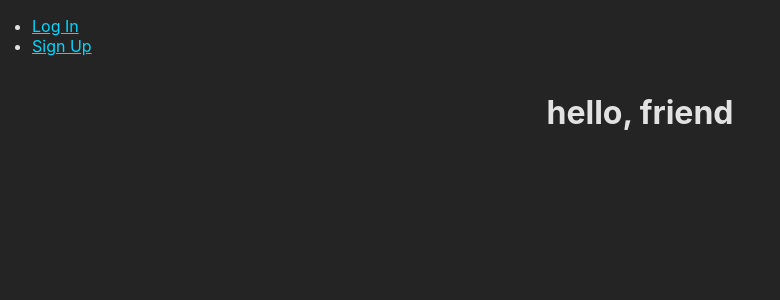
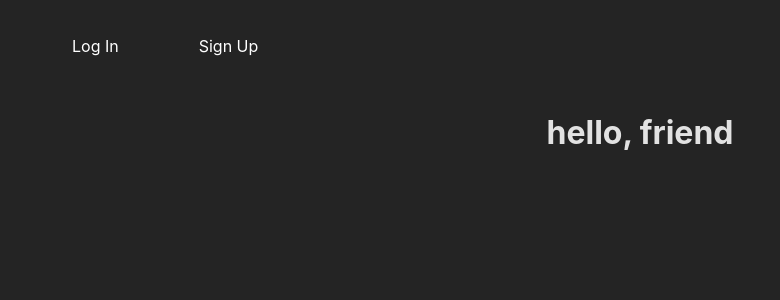
Before and after one commit to muckele/ride-and-fly-front-end, a React (Vite) app: page / in a window 1280 px wide. Shown: the top 300 px of the page, without its empty margins (0-780 px from the left). Built offline with nearby package versions, Linux system fonts and the light colour scheme; no server answers.

Commit message:
quick styling on nav

```diff
--- /dev/null
+++ b/src/components/NavBar/NavBar.css
@@ -0,0 +1,20 @@
+
+ul{
+  display: flex;
+  text-decoration: none;
+}
+
+li {
+ /* display: flex; */
+ margin: 20px;
+ padding: 0 20px;
+ text-decoration: none;
+ color: white;
+ list-style-type: none;
+}
+
+
+li > a {
+  text-decoration: none;
+  color: white;
+}
--- a/src/components/NavBar/NavBar.jsx
+++ b/src/components/NavBar/NavBar.jsx
@@ -1,5 +1,8 @@
 // npm modules
 import { NavLink } from 'react-router-dom'
+
+//css
+import '../NavBar/NavBar.css'
 
 const NavBar = ({ user, handleLogout }) => {
   return (
@@ -8,8 +11,8 @@ const NavBar = ({ user, handleLogout }) => {
         <ul>
           <li>Welcome, {user.name}</li>
           <li><NavLink to="/profiles">Profiles</NavLink></li>
-          <li><NavLink to="" onClick={handleLogout}>LOG OUT</NavLink></li>
           <li><NavLink to="/auth/change-password">Change Password</NavLink></li>
+          <li><NavLink to="" onClick={handleLogout}>Log Out</NavLink></li>
         </ul>
       :
         <ul>
```
